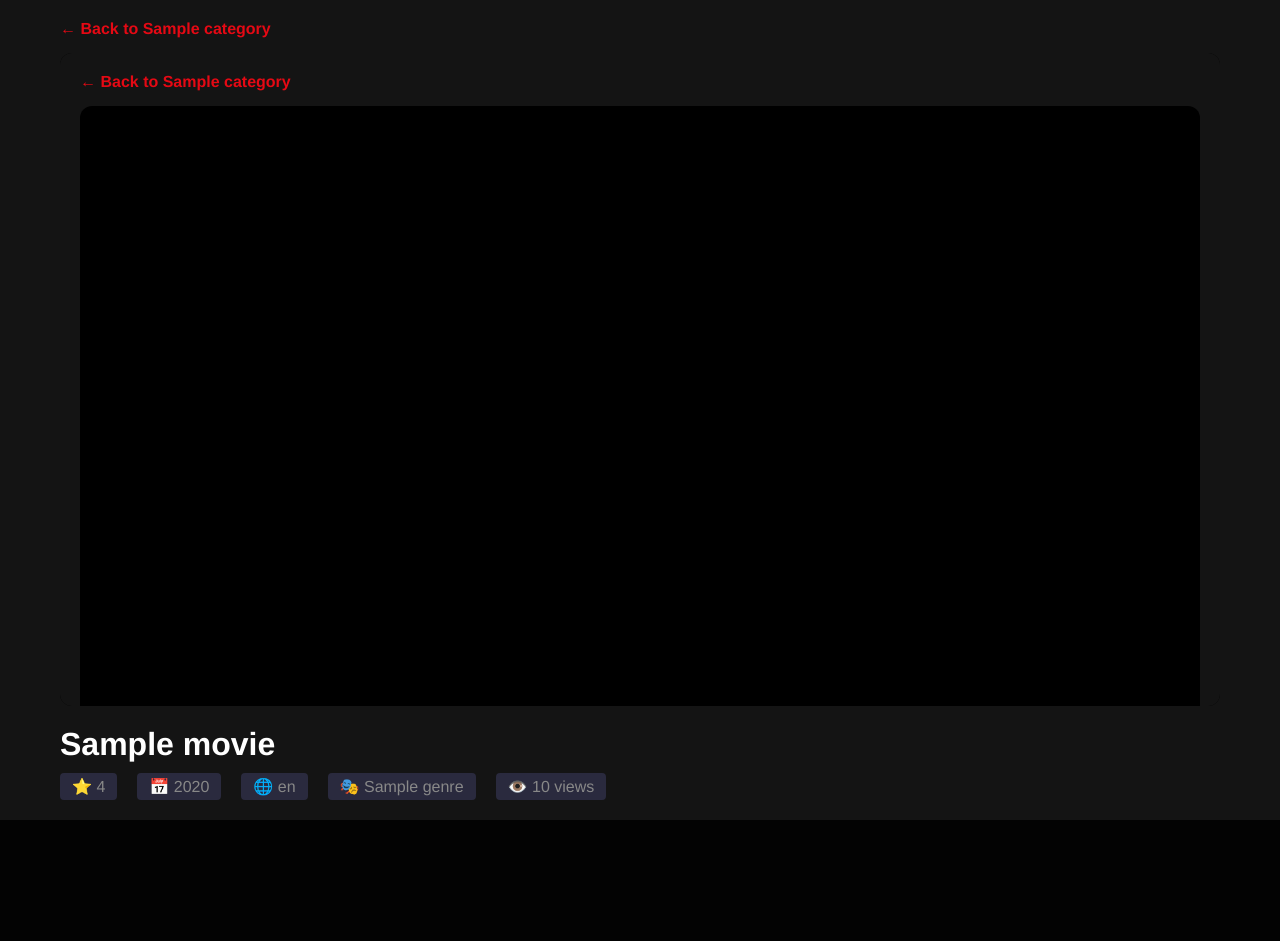
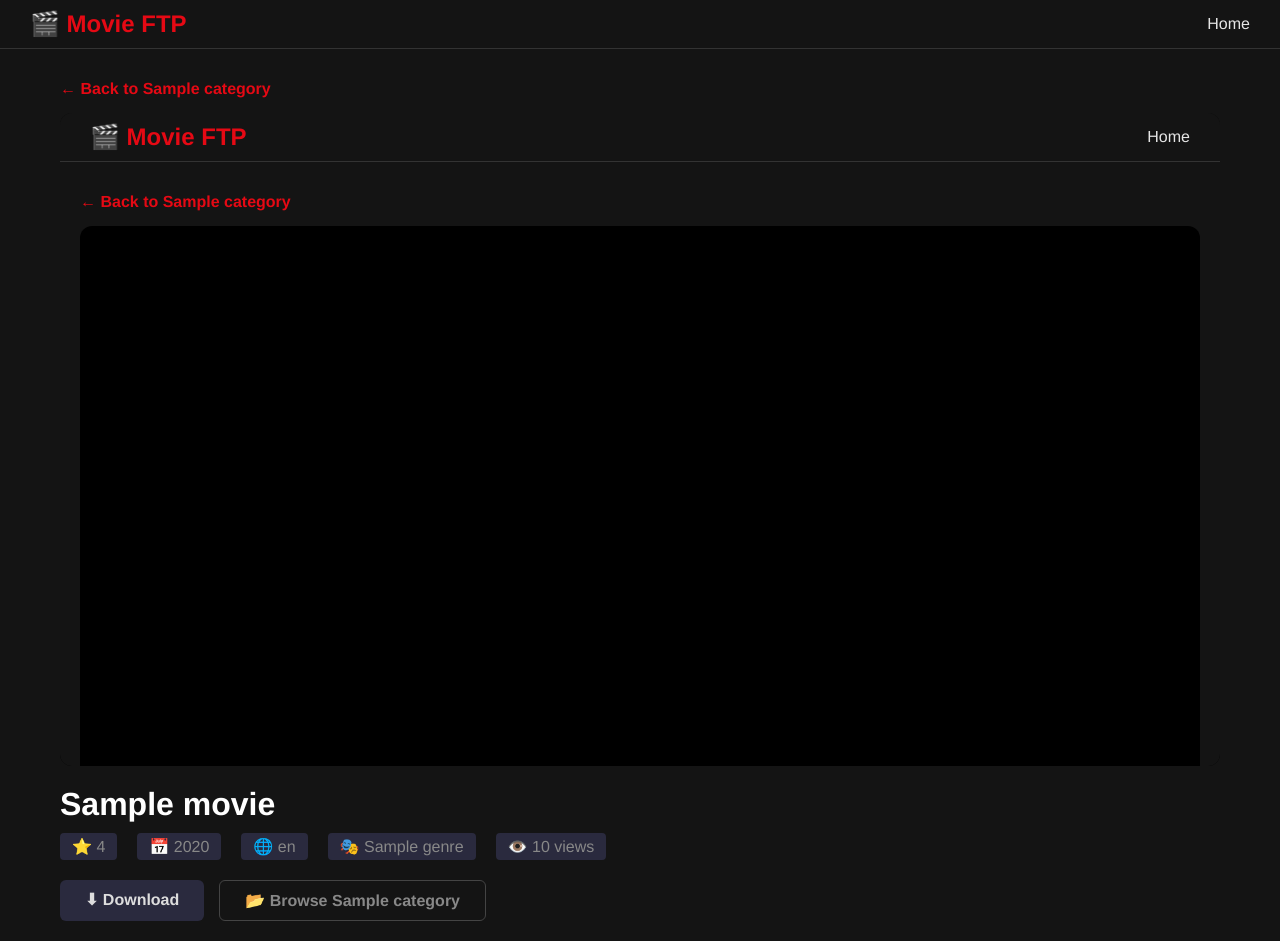
Before and after one commit to Anik23303/myftp, a Python web app: template templates/embed.html in a window 1280 px wide. Before the commit the page ends 820 px from the top, so only its background shows below. Run offline with Jinja, Linux system fonts and the light colour scheme; the template is opened without the code that fills it: most values are stand-ins (such as "Sample title", 1, 10 or a date in 2020).

Commit message:
Update embed.html

```diff
--- a/templates/embed.html
+++ b/templates/embed.html
@@ -12,10 +12,41 @@
             color: #fff;
             min-height: 100vh;
         }
+        .navbar {
+            position: fixed;
+            top: 0;
+            left: 0;
+            right: 0;
+            z-index: 1000;
+            padding: 10px 30px;
+            display: flex;
+            justify-content: space-between;
+            align-items: center;
+            background: #141414;
+            border-bottom: 1px solid #333;
+        }
+        .navbar .brand a {
+            color: #e50914;
+            text-decoration: none;
+            font-size: 1.5rem;
+            font-weight: bold;
+        }
+        .navbar .nav-right {
+            display: flex;
+            align-items: center;
+            gap: 20px;
+        }
+        .navbar .nav-right a {
+            color: #e5e5e5;
+            text-decoration: none;
+            transition: color 0.3s;
+        }
+        .navbar .nav-right a:hover { color: #fff; }
+
         .container {
             max-width: 1200px;
             margin: 0 auto;
-            padding: 20px;
+            padding: 80px 20px 20px;
         }
         .video-wrapper {
             position: relative;
@@ -57,13 +88,52 @@
             padding: 4px 12px;
             border-radius: 4px;
         }
+        .movie-actions {
+            display: flex;
+            gap: 15px;
+            margin-top: 20px;
+        }
+        .movie-actions a {
+            padding: 10px 25px;
+            border-radius: 6px;
+            text-decoration: none;
+            font-weight: bold;
+            transition: all 0.3s;
+        }
+        .btn-download {
+            background: #2a2a3e;
+            color: #ddd;
+        }
+        .btn-download:hover { background: #3a3a5e; }
+        .btn-back {
+            background: transparent;
+            color: #888;
+            border: 1px solid #444;
+        }
+        .btn-back:hover { border-color: #e50914; color: #e50914; }
+
         @media (max-width: 768px) {
-            .container { padding: 10px; }
+            .container { padding: 70px 10px 10px; }
             .movie-info h1 { font-size: 1.5rem; }
+            .navbar { padding: 10px 15px; }
+            .movie-actions { flex-direction: column; }
+            .movie-actions a { text-align: center; }
         }
     </style>
 </head>
 <body>
+    <!-- ===== NAVBAR ===== -->
+    <nav class="navbar">
+        <div class="brand"><a href="/">🎬 Movie FTP</a></div>
+        <div class="nav-right">
+            <a href="/">Home</a>
+            {% if logged_in %}
+                <a href="/dashboard">Dashboard</a>
+                <a href="/logout">Logout</a>
+            {% endif %}
+        </div>
+    </nav>
+
     <div class="container">
         <a href="/category/{{ movie.category }}" class="back-link">← Back to {{ movie.category }}</a>
 
@@ -74,12 +144,27 @@
         <div class="movie-info">
             <h1>{{ movie.title }}</h1>
             <div class="meta">
+                {% if movie.rating %}
                 <span>⭐ {{ movie.rating }}</span>
+                {% endif %}
+                {% if movie.year %}
                 <span>📅 {{ movie.year }}</span>
+                {% endif %}
+                {% if movie.language %}
                 <span>🌐 {{ movie.language }}</span>
+                {% endif %}
+                {% if movie.genre %}
                 <span>🎭 {{ movie.genre }}</span>
+                {% endif %}
                 <span>👁️ {{ movie.views }} views</span>
             </div>
+        </div>
+
+        <div class="movie-actions">
+            {% if movie.download_url %}
+            <a href="{{ movie.download_url }}" target="_blank" class="btn-download">⬇ Download</a>
+            {% endif %}
+            <a href="/category/{{ movie.category }}" class="btn-back">📂 Browse {{ movie.category }}</a>
         </div>
     </div>
 </body>
```
